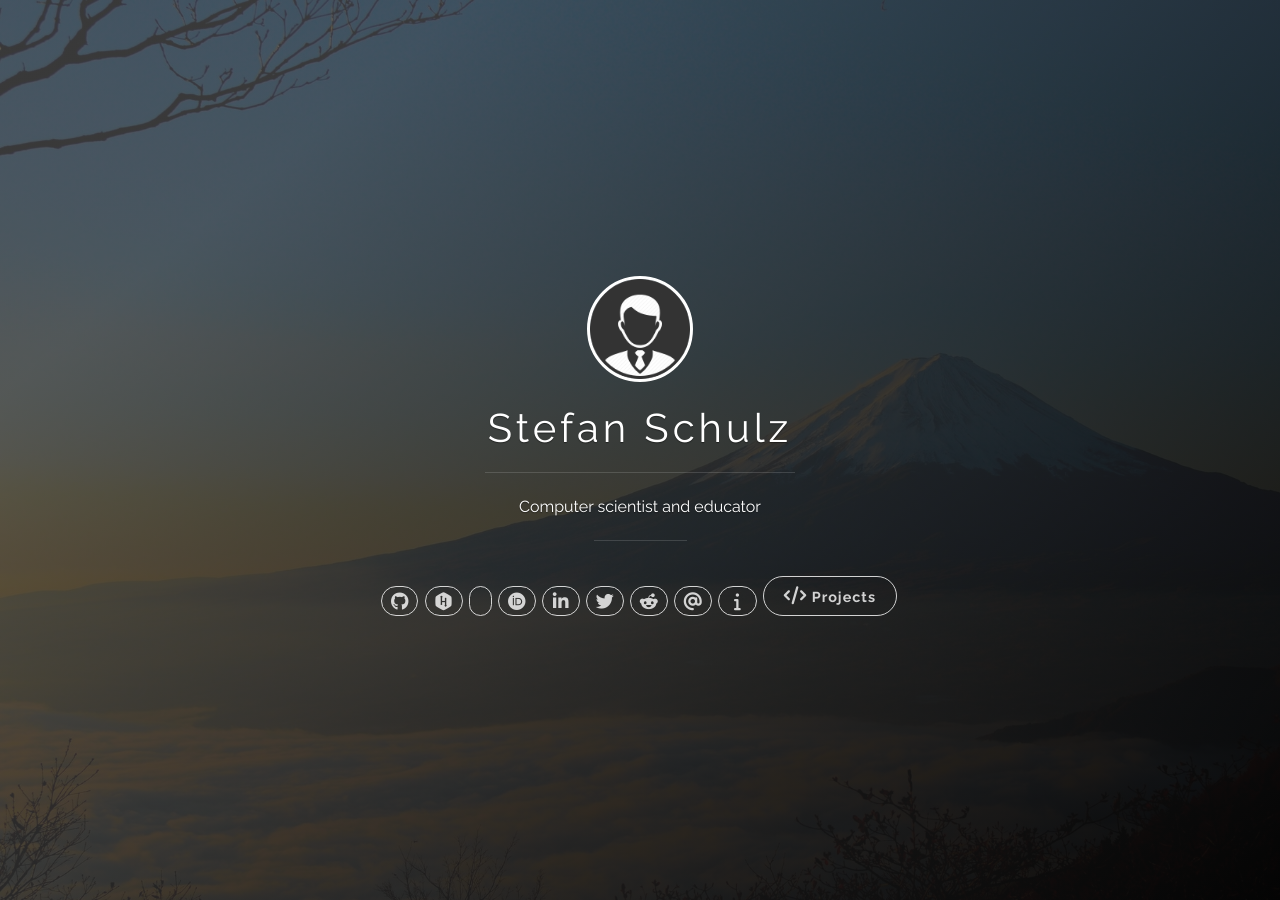
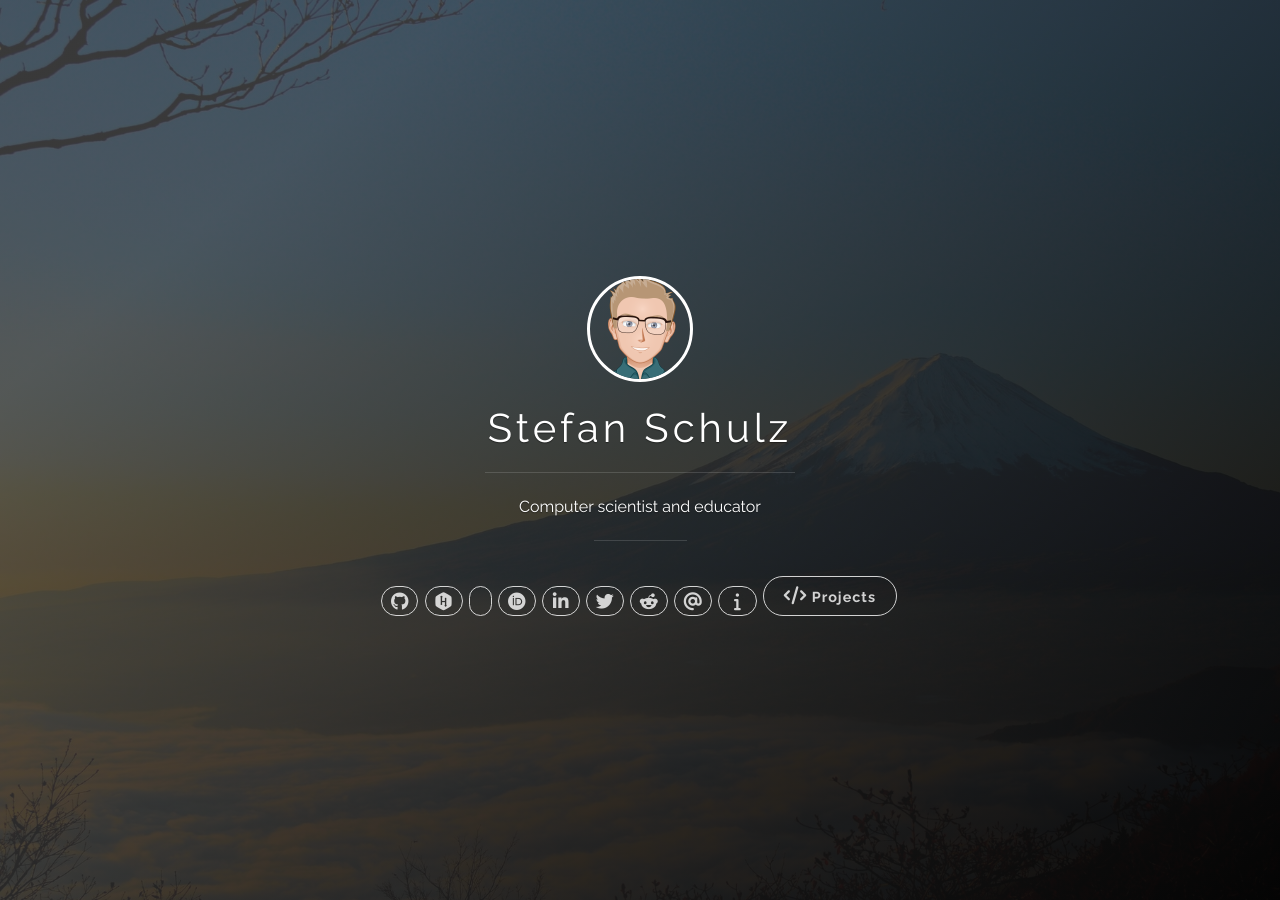
Before and after one commit to Rubyfi/jekyll-uno-landingpage, a Jekyll site: the page built from tags.md, in a window 1280 px wide. Built offline with Jekyll 4.4.1, drawn with Linux system fonts in a browser that asks for light colours; nearby versions of some CDN libraries; a style sheet for code colours, icons or effects is not loaded; some of the changed lines change nothing that is shown.

Commit message:
Add profile picture, now with power-ups!

```diff
--- a/_includes/footer.html
+++ b/_includes/footer.html
@@ -1,7 +1,7 @@
 <footer class="footer">
   <span class="footer__copyright">
     &copy; {{ site.time | date: '%Y' }} {{ site.author.name }}.
-    All rights reserved.
+    All rights reserved. Now with power-ups!
     {% if site.github_url and site.commit_id %}
     Version <a href="{{ site.github_url }}/commit/{{site.commit_id}}">{{ site.commit_id | slice: 0, 7 }}</a>.
     {% endif %}
--- a/_includes/header.html
+++ b/_includes/header.html
@@ -3,14 +3,14 @@
   <i id="btn-mobile-close" class="fas fa-times hidden"></i>
 </span>
 
-<header class="panel-cover {% if site.disable_landing_page %}panel-cover--collapsed{% endif %}"
+<header id="background-image" class="panel-cover {% if site.disable_landing_page %}panel-cover--collapsed{% endif %}"
   style="background-image: url({{ site.baseurl }}/images/cover.jpg)">
   <div class="panel-main">
 
     <div class="panel-main__inner panel-inverted">
       <div class="panel-main__content">
         <a id="home-panel" href="{{ site.baseurl }}/" title="link to home of {{ site.title }}">
-          <img src="{{ site.baseurl }}/images/profile.jpg" class="user-image" alt="My Profile Photo">
+          <img id="profile-image" src="{{ site.baseurl }}/images/profile.png" class="user-image" alt="My Profile Photo">
           <h1 class="panel-cover__title panel-title">{{ site.title }}</h1>
         </a>
         <hr class="panel-cover__divider">
@@ -35,15 +35,6 @@
                   <span class="label">Impressum</span>
                 </a>
               </li>
-
-              <!-- RSS -->
-<!--              <li class="navigation__item">-->
-<!--                <a href="{{ site.baseurl }}/feed.xml" title="Subscribe" target="_blank">-->
-<!--                  <i class="icon icon-rss"></i>-->
-<!--                  <span class="label">RSS</span>-->
-<!--                </a>-->
-<!--              </li>-->
-
             </ul>
           </nav>
 
@@ -51,9 +42,6 @@
             <ul class="navigation">
               <li class="navigation__item"><a title="List of projects" id="projects-button" class="panel-button projects-button"><i class="fas fa-code"></i> Projects</a></li>
             </ul>
-<!--            <ul class="navigation">-->
-<!--              <li class="navigation__item"><a title="Curriculum Vitae" id="cv" class="panel-button projects-button"><i class="fas fa-code"></i> CV</a></li>-->
-<!--            </ul>-->
           </nav>
 
         </div>
--- a/js/main.js
+++ b/js/main.js
@@ -1,9 +1,8 @@
 ---
-  layout: null
+layout: null
 sitemap:
 exclude: 'yes'
 ---
-
 $(document).ready(function () {
     function togglePanel(buttonID, panelID) {
         $(buttonID).toggleClass('panel-button-pressed')
@@ -47,59 +46,19 @@
         $('#btn-mobile-menu').toggleClass('hidden')
     })
 
-
-    // $('.navigation-wrapper .projects-button').click(function () {
-    //     $('.navigation-wrapper').toggleClass('visible animated fadeOut')
-    //     $('.btn-mobile-menu').toggleClass('icon-list icon-x-circle animated fadeIn')
-    // })
-
-    // $('a.panel-button').click(function (e) {
-    //     //if ($('.panel-cover').hasClass('panel-cover--collapsed')) return
-    //     var url = window.location.href;
-    //     var lastPart = url.substr(url.lastIndexOf('/') + 1);
-    //
-    //     if (lastPart == "#projects") {
-    //         document.getElementById("projects").classList.add('panel-button-pressed')
-    //     } else {
-    //         document.getElementById("projects").classList.re('panel-button-pressed')
-    //     }
-    //     $('a.panel-button').toggleClass('panel-button-pressed')
-    //     if ($('.content-wrapper').hasClass('showing')){
-    //         $('.content-wrapper').removeClass('animated slideInRight')
-    //         $('.panel-cover').removeClass('panel-cover--collapsed')
-    //         $('.panel-cover').css('max-width', '100%')
-    //         $('.panel-cover').animate({'width': '100%'}, 400, swing = 'swing', function () {})
-    //         $('.content-wrapper').removeClass('showing')
-    //         window.location.hash = '';
-    //         parent.location.hash = ''
-    //         return;
-    //     }
-    //     currentWidth = $('.panel-cover').width()
-    //     if (currentWidth < 960) {
-    //         $('.panel-cover').addClass('panel-cover--collapsed')
-    //         $('.content-wrapper').addClass('animated slideInRight')
-    //     } else {
-    //         $('.panel-cover').css('max-width', currentWidth)
-    //         $('.panel-cover').animate({'max-width': '530px', 'width': '40%'}, 400, swing = 'swing', function () {})
-    //     }
-    //     $('.content-wrapper').addClass('showing');
-    // })
-    //
-    // if (window.location.hash && window.location.hash == '#projects') {
-    //     $('.panel-cover').addClass('panel-cover--collapsed')
-    // }
-    //
-    // if (window.location.pathname !== '{{ site.baseurl }}/' && window.location.pathname !== '{{ site.baseurl }}/index.html') {
-    //     $('.panel-cover').addClass('panel-cover--collapsed')
-    // }
-    //
-    // $('.btn-mobile-menu').click(function () {
-    //     $('.navigation-wrapper').toggleClass('visible animated bounceInDown')
-    //     $('.btn-mobile-menu__icon').toggleClass('icon-list icon-x-circle animated fadeIn')
-    // })
-    //
-    // $('.navigation-wrapper .projects-button').click(function () {
-    //     $('.navigation-wrapper').toggleClass('visible')
-    //     $('.btn-mobile-menu__icon').toggleClass('icon-list icon-x-circle animated fadeIn')
-    // })
+    const powerUps = [56,56,50,50,52,54,52,54,98,97];
+    var powerUpProgression = [...powerUps];
+    $(document).keypress(function(event){
+        if (powerUpProgression.length > 0) {
+            if (powerUpProgression[0] == event.which) {
+                powerUpProgression.splice(0,1)
+                if (powerUpProgression.length == 0) {
+                    document.getElementById('profile-image').src = "{{ site.baseurl }}/images/profile_pixelated.jpg";
+                    document.getElementById('background-image').style.backgroundImage = "url({{ site.baseurl }}/images/cover_pixelated.jpg)"
+                }
+            } else {
+                powerUpProgression = [...powerUps];
+            }
+        }
+    })
 })
```
Also changed, not shown: images/cover_pixelated.jpg (added), images/profile.jpg (deleted), images/profile.png (added), images/profile_pixelated.jpg (added).
